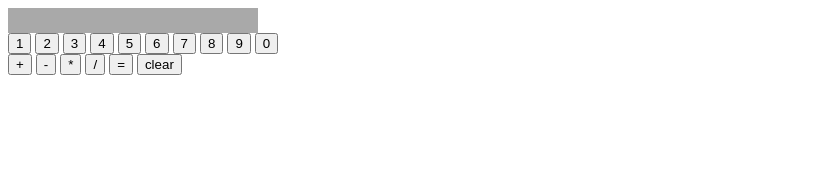
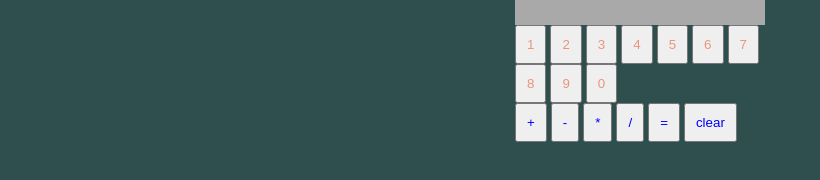
Before and after one commit to humanebean/calculator, a plain HTML site: page index.html in a window 1280 px wide. Shown: the whole page, without its empty margins (0-820 px from the left). Drawn offline with Linux system fonts and the light colour scheme.

Commit message:
used css to make the operations and digits buttons different colors

```diff
--- a/index.html
+++ b/index.html
@@ -10,25 +10,23 @@
 <body>
     <div id="screen"></div>
     <div id="digits">
-        <button>1</button>
-        <button>2</button>
-        <button>3</button>
-        <button>4</button>
-        <button>5</button>
-        <button>6</button>
-        <button>7</button>
-        <button>8</button>
-        <button>9</button>
-        <button>0</button>
+        <button class="digits">1</button>
+        <button class="digits">2</button>
+        <button class="digits">3</button>
+        <button class="digits">4</button>
+        <button class="digits">5</button>
+        <button class="digits">6</button>
+        <button class="digits">7</button>
+        <button class="digits">8</button>
+        <button class="digits">9</button>
+        <button class="digits">0</button>
     </div>
-    <div id="operations">
-        <button id="add">+</button>
-        <button id="subtract">-</button>
-        <button id="multiply">*</button>
-        <button id="divide">/</button>
-        <button id="equals">=</button>
-        <button id="clear">clear</button>
-    </div>
+        <button class="operations" id="add">+</button>
+        <button class="operations" id="subtract">-</button>
+        <button class="operations" id="multiply">*</button>
+        <button class="operations" id="divide">/</button>
+        <button class="operations" id="equals">=</button>
+        <button class="operations" id="clear">clear</button>
 
 </body>
 </html>
--- a/styles.css
+++ b/styles.css
@@ -1,6 +1,21 @@
+body{
+    background-color: darkslategrey;
+    max-width: 250px;
+    margin: auto;
+}
 #screen{
     background-color: darkgrey;
     min-width: 50px;
     max-width: 250px;
     min-height: 25px;
 }
+.operations{
+    color: blue;
+
+}
+button{
+    padding:10px;
+}
+.digits{
+    color:darksalmon;
+}
```
